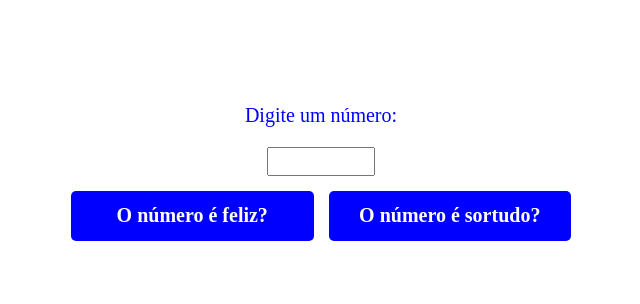
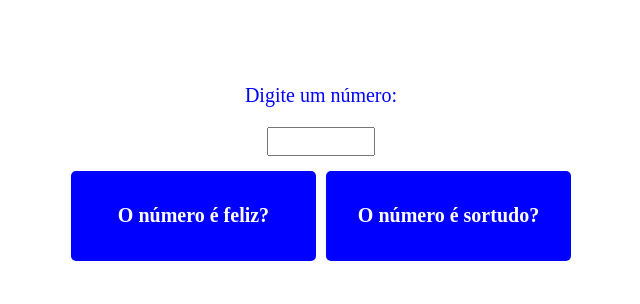
Before and after one commit to JefersonBatista/trinks-challenge, a website: page index.html in a window 1280 px wide. Shown: the part 226-530 px from the top of the page, without its empty margins (319-959 px from the left). Drawn offline with Linux system fonts and the light colour scheme.

Commit message:
Documentar

```diff
--- a/package.json
+++ b/package.json
@@ -8,11 +8,13 @@
     "verbose": true
   },
   "scripts": {
+    "start": "npx serve",
     "test": "NODE_OPTIONS=--experimental-vm-modules npx jest"
   },
   "author": "JefersonBatista",
   "license": "ISC",
   "devDependencies": {
-    "jest": "^28.1.3"
+    "jest": "^28.1.3",
+    "serve": "^14.0.1"
   }
 }
--- a/style/index.css
+++ b/style/index.css
@@ -27,7 +27,7 @@ input {
 
 .options {
   display: flex;
-  gap: 15px;
+  gap: 10px;
 }
 
 button {
@@ -38,7 +38,8 @@ button {
   align-items: center;
 
   width: 100%;
-  height: 50px;
+  height: 70px;
+  padding: 10px;
   border-radius: 5px;
   background-color: blue;
 
```
Also changed, not shown: test/index.test.js (+10 -0 lines), README.md (added), 1 other file.
